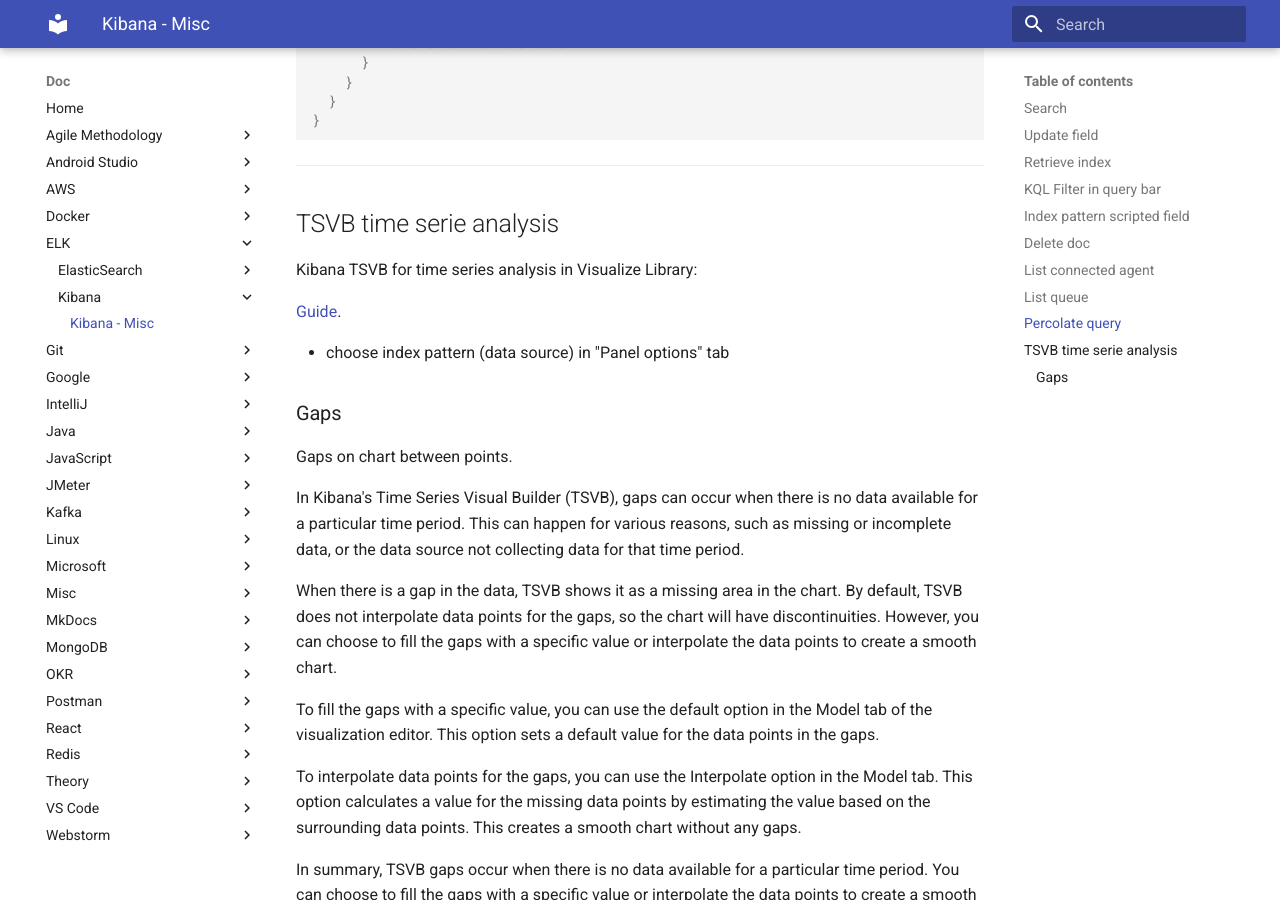
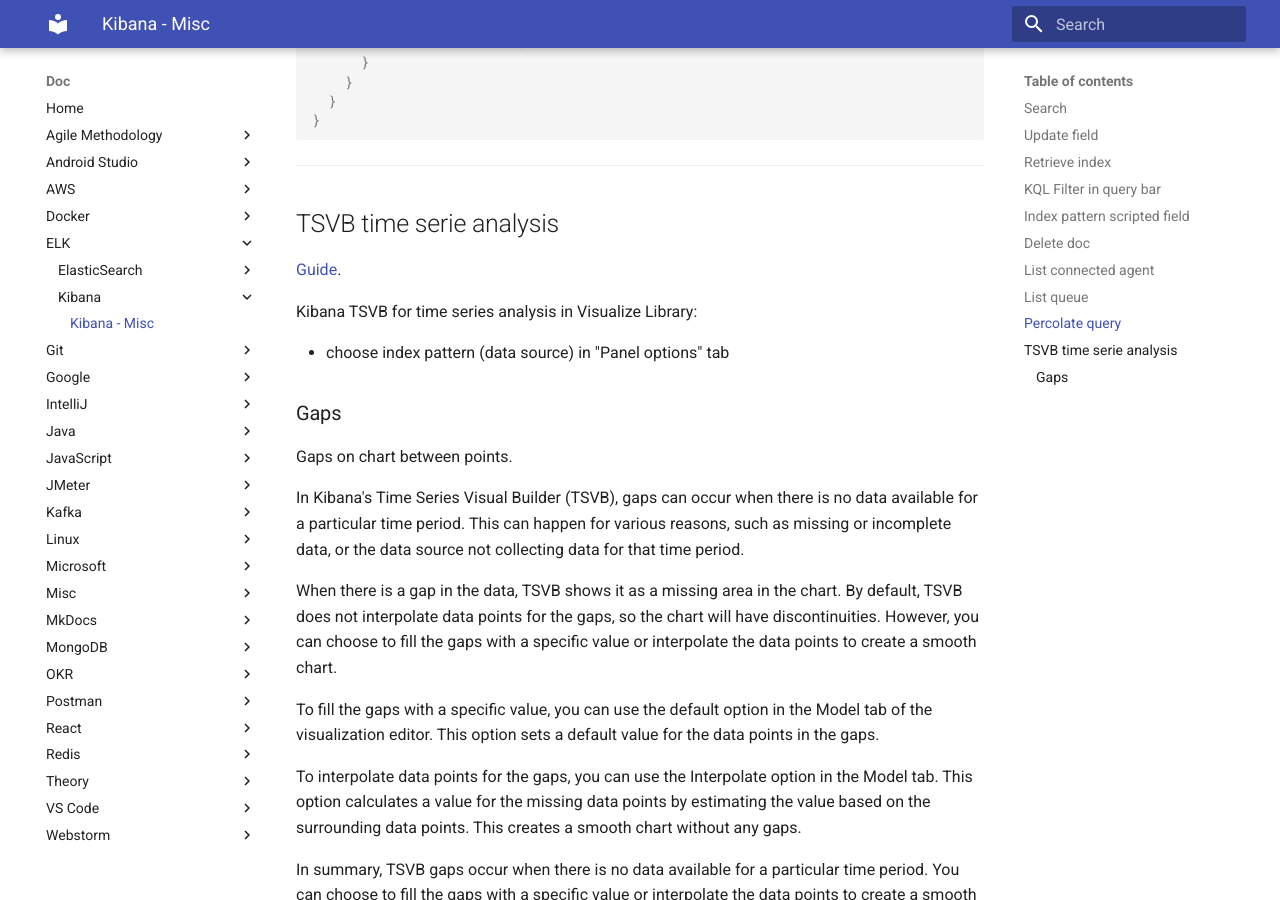
Before and after one commit to oldu73/doc, an MkDocs documentation site: the page built from docs/elk/kibana/kibana.md, in a window 1280 px wide and 900 px high, scrolled down 3433 px. Built offline with MkDocs 1.6.1 and Material for MkDocs 9.7.7, drawn with Linux system fonts in a browser that asks for light colours.

```diff
--- a/docs/elk/kibana/kibana.md
+++ b/docs/elk/kibana/kibana.md
@@ -177,9 +177,9 @@ GET /<index name>/_search
 
 ## TSVB time serie analysis
 
+[Guide](https://www.elastic.co/guide/en/kibana/master/tsvb.html).
+
 Kibana TSVB for time series analysis in Visualize Library:
-
-[Guide](https://www.elastic.co/guide/en/kibana/master/tsvb.html).
 
 - choose index pattern (data source) in "Panel options" tab
 
```
